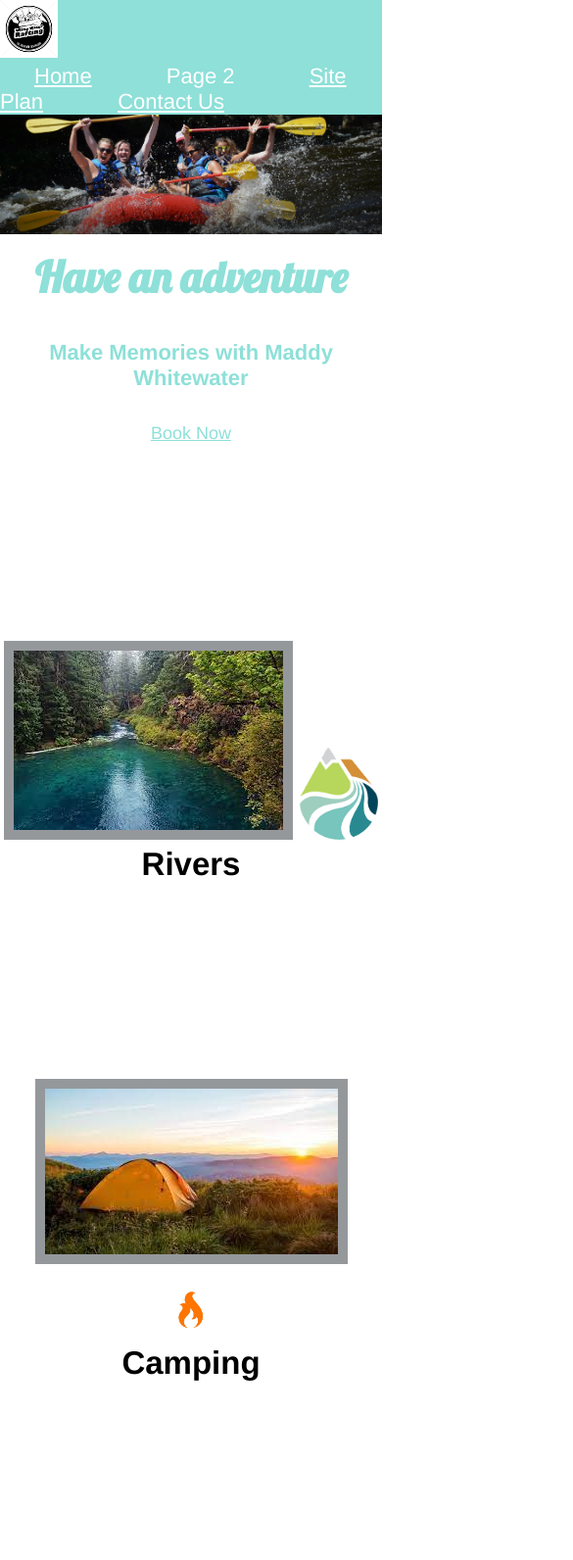
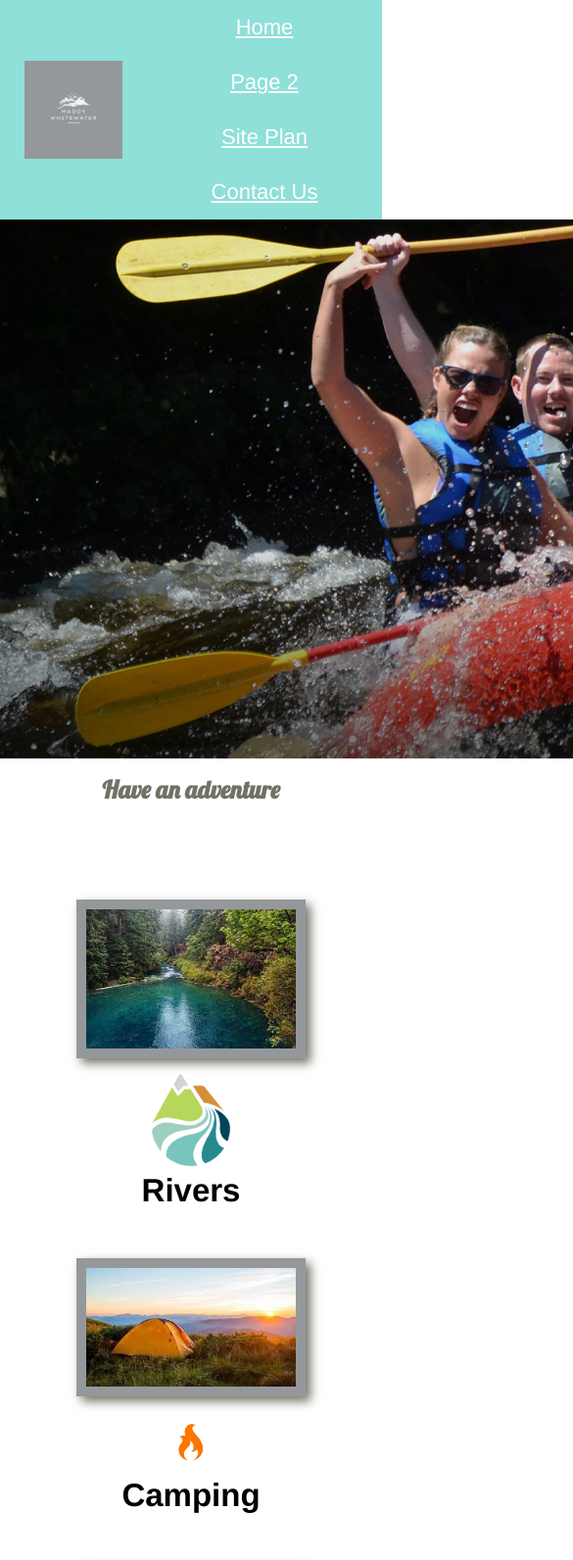
Before and after one commit to NickJMaddy/nickjmaddy.github.io, a plain HTML site: page WWR/index.html in a window 390 px wide. Shown: the top 1592 px of the page at 98% size, 585 px wide, since content can reach past the window. Drawn offline with Linux system fonts and the light colour scheme; a web font is replaced by a local one.

Commit message:
commited changes

```diff
--- a/WWR/index.html
+++ b/WWR/index.html
@@ -8,21 +8,23 @@
     <link rel="stylesheet" href="styles/style.css">
 </head>
 <body>
-    <div id="content" max-width>
+    <div id="content">
     <header>
         <a id="logo_link" href="index.html">
-            <img class="logo" src="images/WebLogo.png" width=15% length=15% alt="Maddy Whitewater">
+            <img class="logo" src="images/Maddywhitewater.png" width= 100  alt="Maddy Whitewater">
         </a>
         <nav>
             <a href="index.html">Home</a>
-            <a hreff="#">Page 2</a>
+            <a href="#">Page 2</a>
             <a href="site-plan-rafting.html">Site Plan</a>
             <a href="contactus.html">Contact Us</a>
         </nav>
     </header>
     <div id="hero">
-            <img id="hero-img" src="images/hero-image.jpg" width= 100% height=100% alt="People enjoying rafting">
+        <div id= 'hero-box'>
+            <img id="hero-img" src="images/hero-image.jpg" alt="People enjoying rafting">
         </div>
+
     <section id="hero-msg">
         <h1 class="home-title">Have an adventure</h1>
         <h4>Make Memories with Maddy Whitewater</h4>
@@ -30,6 +32,7 @@
             <a class='book' href="rates.html">Book Now</a>
         </div>
      </section>
+    </div>
 <main class="home-grid">
     <section class="rivers-card">
         <img class="card-img" src="images/rivers.jpg" alt="river in forest">
@@ -60,13 +63,13 @@
     <h3><a href="contactus.html">Contact Us</a></h3>
     <div class="social">
         <a href="https://facebook.com" target="_blank">
-            <img src="images/facebook.png" width= 5% height=5% alt="fb icon">
+            <img src="images/facebook.png" width= 50 height=50 alt="fb icon">
         </a>
         <a href="https://twitter.com" target="_blank">
-            <img src="images/twitter.png" width= 5% height=5% alt="twitter icon">
+            <img src="images/twitter.png" width= 50 height=50 alt="twitter icon">
         </a>
         <a href="https://instagram.com" target="_blank">
-            <img src="images/instagram.png" width= 5% height=5% alt="instagram icon">
+            <img src="images/instagram.png" width= 50 height=50 alt="instagram icon">
         </a>
     </div>
 </footer>
--- a/WWR/styles/style.css
+++ b/WWR/styles/style.css
@@ -11,6 +11,7 @@ nav a {
 }
 #hero-msg h1 {
     text-align: center;
+
 }
 #hero-msg h4 {
     text-align: center;
@@ -36,12 +37,14 @@ h2{
 }
 header {
     background-color: #8ee0d8;
+    display: grid;
+    grid-template-columns: 150px  auto
 }
 nav a:hover {
     background-color: white;
 }
 .book {
-    background-color: white;
+    background-color: rgba(255, 255, 255, 0.377);
     margin-top: 50px;
     border-radius: 5px;
 }
@@ -64,11 +67,17 @@ nav a:hover {
     background-color: #8ee0d8;
     line-height: 1.5em;
     padding: 35px;
+    grid-column: 6/10;
+    grid-row: 6/7;
+    box-shadow: 5px 5px 10px #6f7364;
 }
 footer {
     background-color: #95989b;
     padding: 25px 50px;
     margin-top: 200px;
+    display: flex;
+    justify-content: space-around;
+    align-items: center;
 }
 nav a:hover {
     background-attachment: fixed;
@@ -81,18 +90,18 @@ nav a {
 }
 .home-title {
     background-attachment: fixed;
-    color: #8ee0d8;
+    color: white;
     font-family: 'Lobster', 'Fira sans Condensed', sans-serif;
     font-size: 2em;
     margin-top: 10px;
 }
 h4 {
     background-attachment: fixed;
-    color: #8ee0d8;
+    color: white;
 }
 .book{
     background-attachment: fixed;
-    color: #8ee0d8;
+    color: white;
     font-size: 18px;
     padding: 15px 30px;
 }
@@ -103,7 +112,7 @@ h4 {
 }
 .book:hover {
     background-attachment: fixed;
-    color: #8ee0d8;
+    color: white;
 }
 .join:hover{
     background-attachment: fixed;
@@ -137,6 +146,8 @@ footer a {
 }
 #logo_link {
     padding-top: 5px;
+    justify-self: center;
+    align-self: center;
 }
 footer .social img{
     padding-top: 15px;
@@ -146,7 +157,98 @@ footer .social img{
 }
 .card-img{
     border: 10px solid #95989b;
+    transition: transform .5s;
+    box-shadow: 5px 5px 10px #6f7364;
+}
+.card-img:hover {
+    opacity: .6;
+    transform: scale(1.1);
 }
 main section img {
     box-sizing: border-box;
 }
+nav {
+    display: flex;
+    justify-content: space-around;
+}
+#hero {
+    display: grid;
+    grid-template-columns: 1fr 3fr 1fr;
+}
+#hero-box {
+    grid-column: 1/4;
+    grid-row: 1/3;
+}
+#hero-msg {
+    grid-column: 2/3;
+    grid-row: 1/3;
+}
+.home-grid {
+    display: grid;
+    grid-template-columns: 1fr 1fr 1fr 1fr 1fr 1fr 1fr 1fr 1fr 1fr;
+}
+.card-img, .mountains {
+    width: 100%;
+}
+.rivers-card {
+    grid-column: 2/4;
+    grid-row: 2/3;
+}
+.camping-card {
+    grid-column: 5/7;
+    grid-row: 2/3;
+}
+.rapids-card {
+    grid-column: 8/10;
+    grid-row: 2/3;
+}
+#background {
+    grid-column: 1/11;
+    grid-row: 4/9;
+}
+.mountains {
+    grid-column: 2/7;
+    grid-row: 5/8;
+    box-shadow: 5px 5px 10px #6f7364;
+}
+@media screen and (max-width: 900px) {
+    #hero, .home-grid {
+        display: block;
+        height: auto;
+    }
+    nav, footer {
+        flex-direction: column;
+    }
+    nav a {
+        display: block;
+        padding: 15px;
+    }
+    #hero {
+        margin-top: 0;
+    }
+    #hero-msg {
+        margin-top: 0;
+    }
+    #hero-msg h4 {
+        display: none;
+    }
+    .home-title {
+        font-size: 25px;
+        color: #6f7364;
+    }
+    .rivers-card, .camping-card, .rapids-card {
+        margin: 50px auto;
+        width: 60%;
+    }
+    #background {
+        display: none;
+    }
+    .mountains, .msg {
+        width: 80%;
+        display: block;
+        margin: 0 auto;
+    }
+    footer {
+        margin-top: 25px;
+    }
+}
```
Also changed, not shown: WWR/images/Maddywhitewater.png (added). Lines whose indentation alone changed are shown as unchanged.
